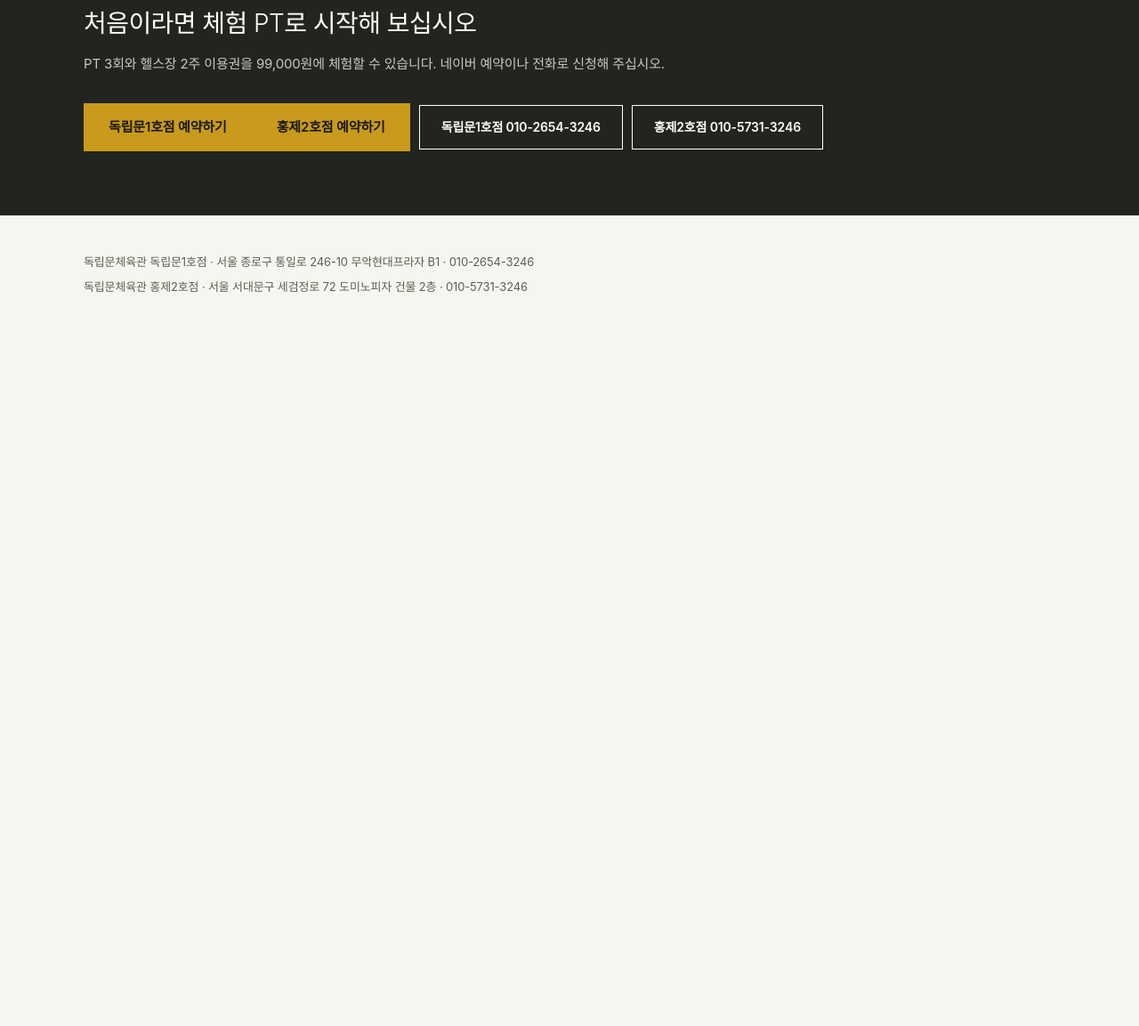
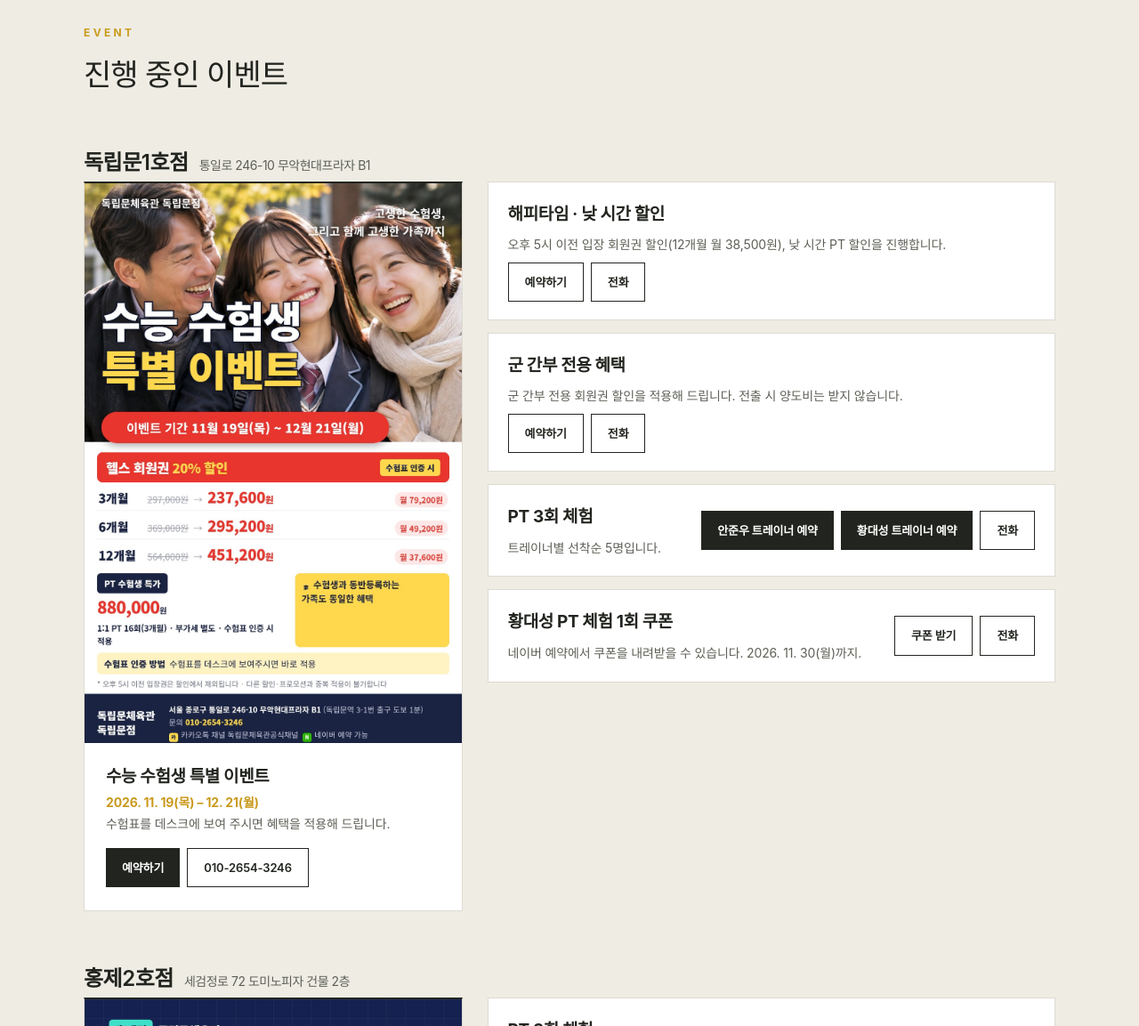
Before and after one commit to dongnimmungym/dongnimmungym.github.io, a plain HTML site: page index.html in a window 1280 px wide. Shown: the part 1647-2800 px from the top of the page at 89% size. Before the commit the page ends 2036 px from the top, so only its background shows below. Drawn offline with Linux system fonts and the light colour scheme; a web font is replaced by a local one.

Commit message:
첫 화면에 진행 중인 이벤트 섹션 추가

```diff
--- a/index.html
+++ b/index.html
@@ -69,6 +69,65 @@
     </div>
   </div>
 </div></section>
+<section class="sec alt" id="events"><div class="wrap">
+  <div class="lbl">EVENT</div><h2>진행 중인 이벤트</h2>
+  <div class="evbranch">
+    <h3 class="evbranch-name">독립문1호점<span>통일로 246-10 무악현대프라자 B1</span></h3>
+    <div class="evrow">
+      <div class="evmain">
+        <img src="/photos/event-suneung-b1.jpg" alt="독립문1호점 수능 수험생 특별 이벤트 포스터">
+        <div class="evmain-body">
+          <h4>수능 수험생 특별 이벤트</h4>
+          <p class="evdate">2026. 11. 19(목) – 12. 21(월)</p>
+          <p class="evdesc">수험표를 데스크에 보여 주시면 혜택을 적용해 드립니다.</p>
+          <div class="evbtns"><a href="https://m.booking.naver.com/booking/13/bizes/1138588" class="btn-fill" target="_blank" rel="noopener noreferrer">예약하기</a><a href="tel:010-2654-3246" class="btn-line">010-2654-3246</a></div>
+        </div>
+      </div>
+      <ul class="evlist-cards">
+        <li class="evmini">
+          <div><h4>해피타임 · 낮 시간 할인</h4><p>오후 5시 이전 입장 회원권 할인(12개월 월 38,500원), 낮 시간 PT 할인을 진행합니다.</p></div>
+          <div class="evbtns"><a href="https://m.booking.naver.com/booking/13/bizes/1138588" class="btn-line" target="_blank" rel="noopener noreferrer">예약하기</a><a href="tel:010-2654-3246" class="btn-line">전화</a></div>
+        </li>
+        <li class="evmini">
+          <div><h4>군 간부 전용 혜택</h4><p>군 간부 전용 회원권 할인을 적용해 드립니다. 전출 시 양도비는 받지 않습니다.</p></div>
+          <div class="evbtns"><a href="https://m.booking.naver.com/booking/13/bizes/1138588" class="btn-line" target="_blank" rel="noopener noreferrer">예약하기</a><a href="tel:010-2654-3246" class="btn-line">전화</a></div>
+        </li>
+        <li class="evmini">
+          <div><h4>PT 3회 체험</h4><p>트레이너별 선착순 5명입니다.</p></div>
+          <div class="evbtns"><a href="https://m.booking.naver.com/booking/13/bizes/1138588/items/7661663" class="btn-fill" target="_blank" rel="noopener noreferrer">안준우 트레이너 예약</a><a href="https://m.booking.naver.com/booking/13/bizes/1138588/items/7661709" class="btn-fill" target="_blank" rel="noopener noreferrer">황대성 트레이너 예약</a><a href="tel:010-2654-3246" class="btn-line">전화</a></div>
+        </li>
+        <li class="evmini">
+          <div><h4>황대성 PT 체험 1회 쿠폰</h4><p>네이버 예약에서 쿠폰을 내려받을 수 있습니다. 2026. 11. 30(월)까지.</p></div>
+          <div class="evbtns"><a href="https://m.booking.naver.com/booking/13/bizes/1138588" class="btn-line" target="_blank" rel="noopener noreferrer">쿠폰 받기</a><a href="tel:010-2654-3246" class="btn-line">전화</a></div>
+        </li>
+      </ul>
+    </div>
+  </div>
+  <div class="evbranch">
+    <h3 class="evbranch-name">홍제2호점<span>세검정로 72 도미노피자 건물 2층</span></h3>
+    <div class="evrow">
+      <div class="evmain">
+        <img src="/photos/event-suneung-b2.jpg" alt="홍제2호점 수능 수험생 이벤트 포스터">
+        <div class="evmain-body">
+          <h4>수능 수험생 이벤트</h4>
+          <p class="evdate">2026. 11. 19(목) – 12. 21(월)</p>
+          <p class="evdesc">수험생 본인부터 가족까지 같은 혜택입니다.</p>
+          <div class="evbtns"><a href="https://m.booking.naver.com/booking/13/bizes/1604218" class="btn-fill" target="_blank" rel="noopener noreferrer">예약하기</a><a href="tel:010-5731-3246" class="btn-line">010-5731-3246</a></div>
+        </div>
+      </div>
+      <ul class="evlist-cards">
+        <li class="evmini">
+          <div><h4>PT 3회 체험</h4><p>트레이너별 선착순 5명입니다.</p></div>
+          <div class="evbtns"><a href="https://m.booking.naver.com/booking/13/bizes/1604218/items/7678722" class="btn-fill" target="_blank" rel="noopener noreferrer">백종찬 트레이너 예약</a><a href="https://m.booking.naver.com/booking/13/bizes/1604218/items/7678727" class="btn-fill" target="_blank" rel="noopener noreferrer">김정연 트레이너 예약</a><a href="https://m.booking.naver.com/booking/13/bizes/1604218/items/7678734" class="btn-fill" target="_blank" rel="noopener noreferrer">임영규 트레이너 예약</a><a href="tel:010-5731-3246" class="btn-line">전화</a></div>
+        </li>
+        <li class="evmini">
+          <div><h4>PT 10회 등록 혜택</h4><p>PT 10회 등록 시 헬스장 이용권을 증정합니다.</p></div>
+          <div class="evbtns"><a href="https://m.booking.naver.com/booking/13/bizes/1604218" class="btn-line" target="_blank" rel="noopener noreferrer">예약하기</a><a href="tel:010-5731-3246" class="btn-line">전화</a></div>
+        </li>
+      </ul>
+    </div>
+  </div>
+</div></section>
 </main>
 <section class="cta"><div class="wrap">
   <div><h2>처음이라면 체험 PT로 시작해 보십시오</h2><p>PT 3회와 헬스장 2주 이용권을 99,000원에 체험할 수 있습니다. 네이버 예약이나 전화로 신청해 주십시오.</p></div>
```
Also changed, not shown: photos/event-suneung-b1.jpg (added), photos/event-suneung-b2.jpg (added).
